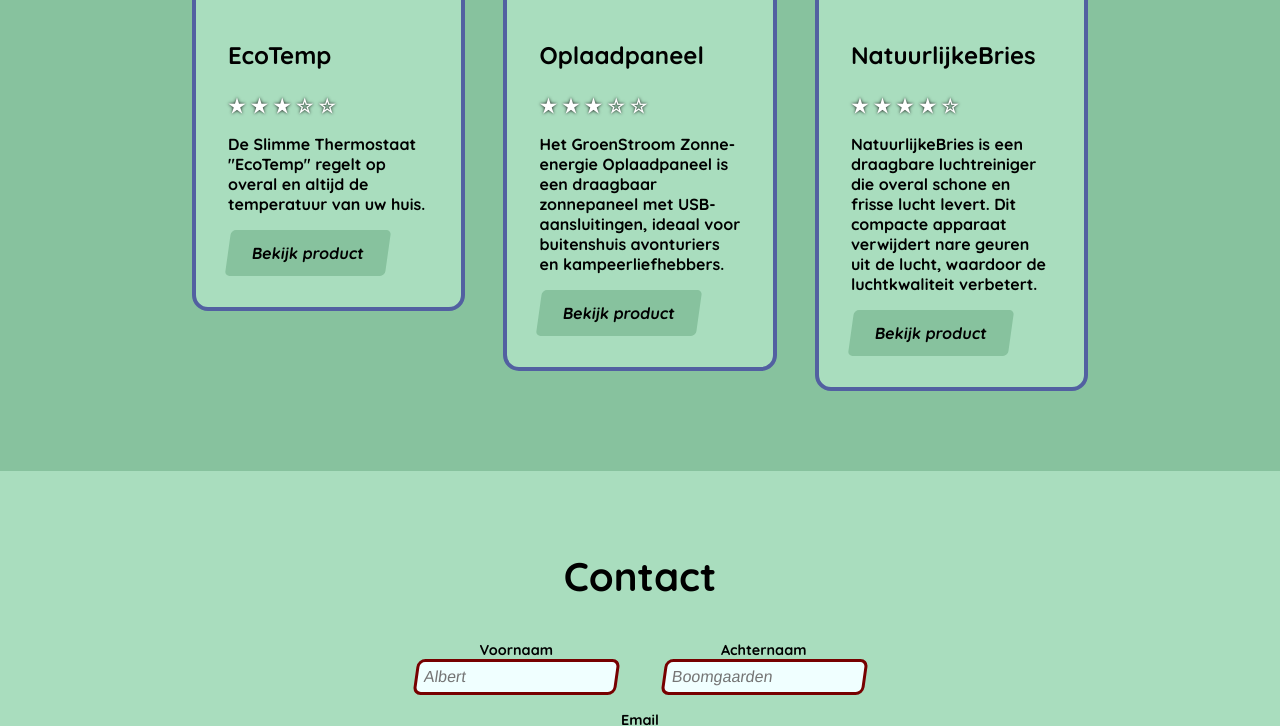
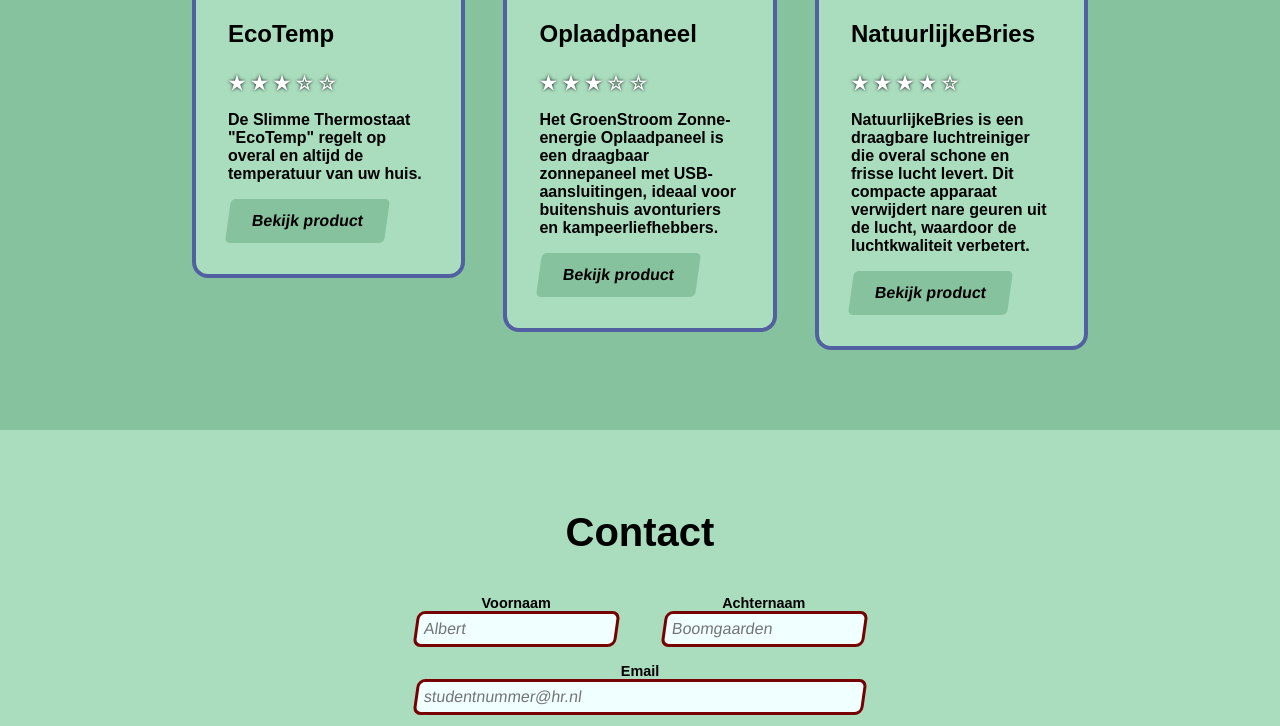
Before and after one commit to Vharixce/Eindopdracht_Ecowise, a plain HTML site: page index.html in a window 1280 px wide. Shown: the part 688-1414 px from the top of the page. Drawn offline with Linux system fonts and the light colour scheme.

Commit message:
index.html

```diff
--- a/index.html
+++ b/index.html
@@ -1,9 +1,6 @@
 <!DOCTYPE html>
 <html lang="en">
-    <meta name="viewport" content="width=device-width, initial-scale=1.0">
-<style>
-    @import url('https://fonts.googleapis.com/css2?family=Quicksand:wght@300;400;500;600;700&display=swap');
-</style>
+
 
 <head>
     <meta charset="UTF-8">
```
